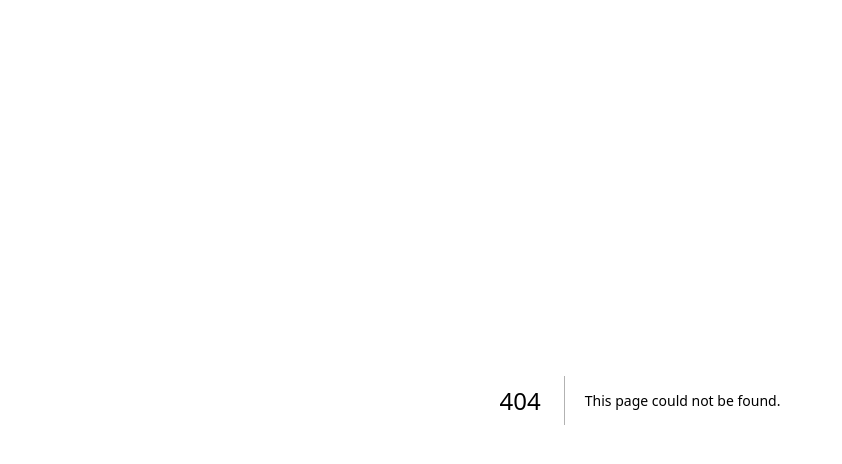
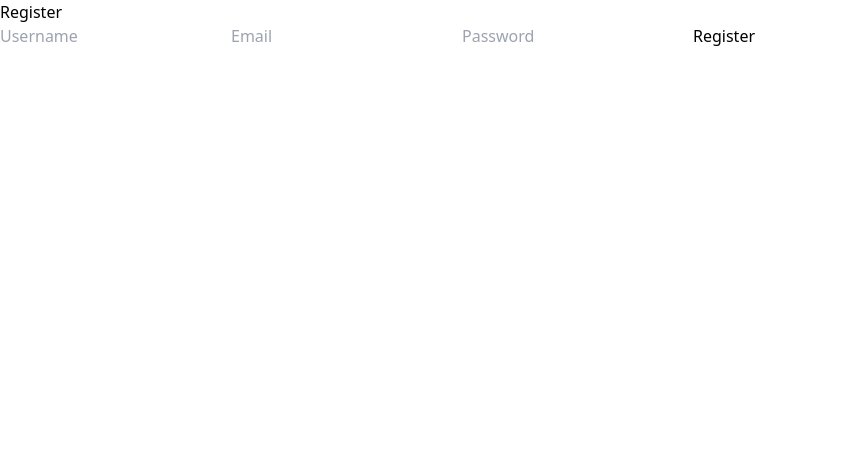
Before and after one commit to Gmoney134/CYBR8470-GCWC, a Next.js app in the folder frontend/: page /register in a window 1280 px wide. Before the commit this address had no page. Shown: the top 464 px of the page, without its empty margins (0-842 px from the left). Built offline with nearby package versions, Linux system fonts and the light colour scheme.

Commit message:
add register page, add link to that page on login page

```diff
--- a/frontend/app/page.tsx
+++ b/frontend/app/page.tsx
@@ -1,5 +1,7 @@
 import { redirect } from 'next/navigation';
 import { cookies } from 'next/headers';
+import Link from 'next/link';
+
 
 const API_BASE_URL = 'http://backend:8000';
 
@@ -58,6 +60,9 @@ export default function LoginPage() {
         <input type="password" name="password" placeholder="Password" required />
         <button type="submit">Login</button>
       </form>
+      <p>
+        Don't have an account? <Link href="/register">Register here</Link>
+      </p>
     </div>
   );
 }
--- /dev/null
+++ b/frontend/app/register/page.js
@@ -0,0 +1,37 @@
+import { redirect } from 'next/navigation';
+
+export default async function RegisterPage() {
+  async function handleRegister(data) {
+    'use server';
+
+    const response = await fetch('http://backend:8000/GCWC/users/', {
+      method: 'POST',
+      headers: {
+        'Content-Type': 'application/json',
+      },
+      body: JSON.stringify({
+        username: data.get('username'),
+        email: data.get('email'),
+        password: data.get('password'),
+      }),
+    });
+
+    if (!response.ok) {
+      throw new Error('Registration failed.');
+    }
+
+    redirect('/'); // Redirect to login page after successful registration
+  }
+
+  return (
+    <div>
+      <h1>Register</h1>
+      <form action={handleRegister}>
+        <input type="text" name="username" placeholder="Username" required />
+        <input type="email" name="email" placeholder="Email" required />
+        <input type="password" name="password" placeholder="Password" required />
+        <button type="submit">Register</button>
+      </form>
+    </div>
+  );
+}
```
